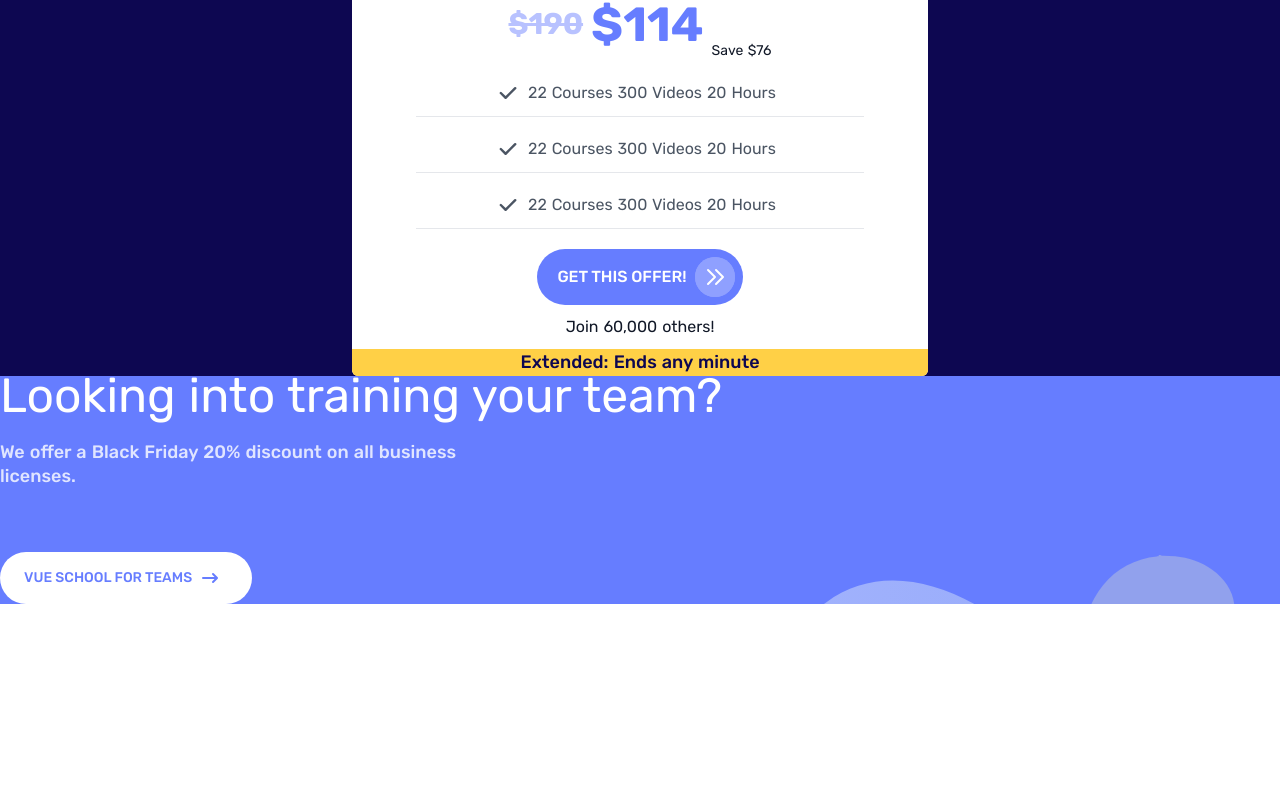
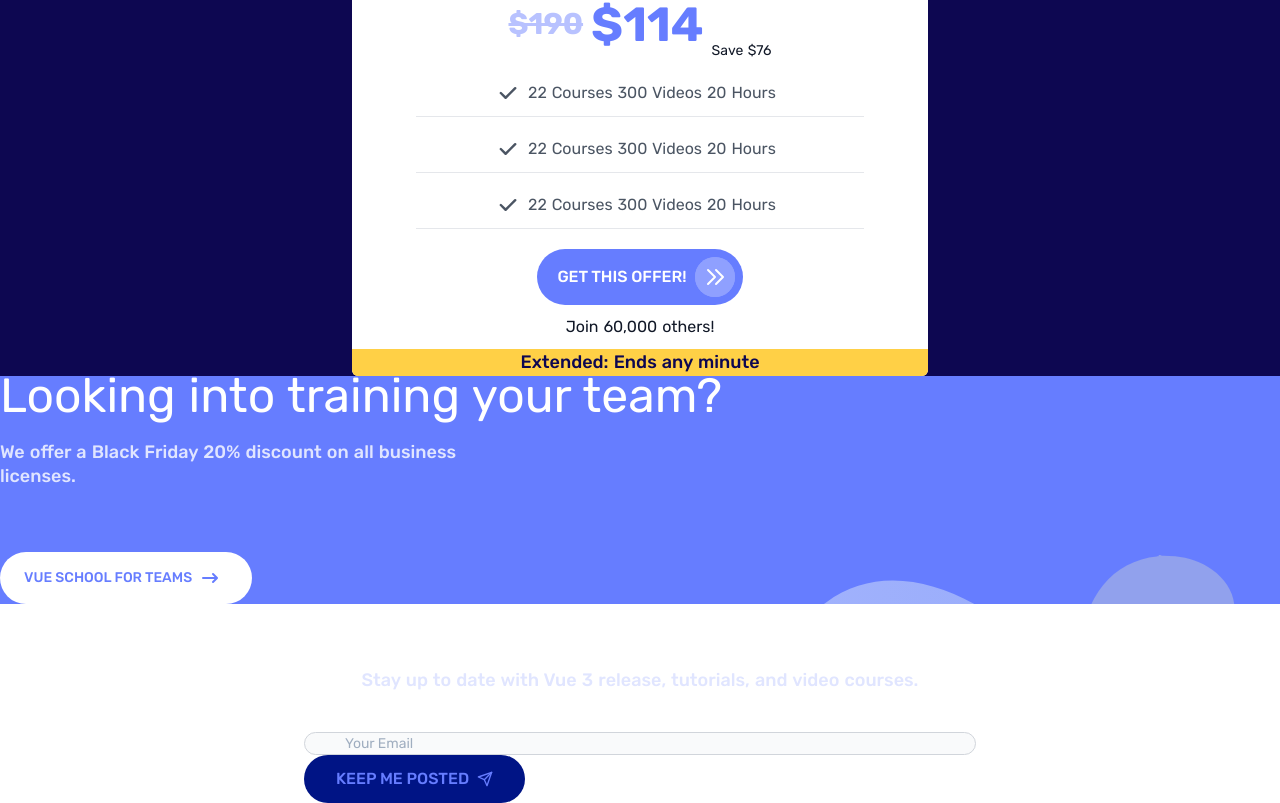
Before and after one commit to cnaallotey/vue-school-landing-page, a Nuxt app: page / in a window 1280 px wide. Shown: the part 1328-2131 px from the top of the page. Before the commit the page ends 1932 px from the top, so only its background shows below. Built offline with nearby package versions, Linux system fonts and the light colour scheme.

Commit message:
newsletter

```diff
--- /dev/null
+++ b/components/newsletter.vue
@@ -0,0 +1,51 @@
+<template>
+  <div class="w-full font-sans">
+    <div class="w-full bg-[#4152b3] py-[72px]">
+      <div class="max-w-2xl mx-auto flex flex-col items-center">
+        <p class="text-white text-5xl leading-10 text-center font-normal">
+          Stay in the loop!
+        </p>
+        <p
+          class="text-cornflower-blue-200 leading-6 text-lg text-center font-medium mt-6"
+        >
+          Stay up to date with Vue 3 release, tutorials, and video courses.
+        </p>
+        <form class="w-full mt-10">
+          <label
+            for="newsletter-email"
+            class="mb-2 text-sm font-medium text-gray-900 sr-only dark:text-gray-300"
+            >Email</label
+          >
+          <div class="relative">
+            <input
+              type="search"
+              id="default-search"
+              class="block p-[17px] pl-10 w-full text-sm text-gray-900 bg-gray-50 rounded-full border border-gray-300 focus:ring-cornflower-blue-500 focus:border-cornflower-blue-500"
+              placeholder="Your Email"
+              required
+            />
+            <button
+              class="absolute top-1 right-1 inline-flex items-center space-x-2 py-3 px-8 rounded-full bg-cornflower-blue-900 font-medium font-sans text-cornflower-blue-500 uppercase tracking-[0.37px]"
+            >
+              <span>keep me posted</span>
+              <span
+                ><svg
+                  xmlns="http://www.w3.org/2000/svg"
+                  viewBox="0 0 24 24"
+                  fill="none"
+                  stroke="currentColor"
+                  stroke-width="2"
+                  stroke-linecap="round"
+                  stroke-linejoin="round"
+                  class="feather feather-send w-4 h-4"
+                >
+                  <line x1="22" y1="2" x2="11" y2="13"></line>
+                  <polygon points="22 2 15 22 11 13 2 9 22 2"></polygon></svg
+              ></span>
+            </button>
+          </div>
+        </form>
+      </div>
+    </div>
+  </div>
+</template>
--- a/pages/index.vue
+++ b/pages/index.vue
@@ -5,6 +5,7 @@
     <cloud-logos />
     <Pricing />
     <Team />
+    <Newsletter />
   </div>
 </template>
 
@@ -14,4 +15,5 @@
 import CloudLogos from "../components/cloudLogos.vue";
 import Pricing from "../components/pricing.vue";
 import Team from "../components/team.vue";
+import Newsletter from "../components/newsletter.vue";
 </script>
```
